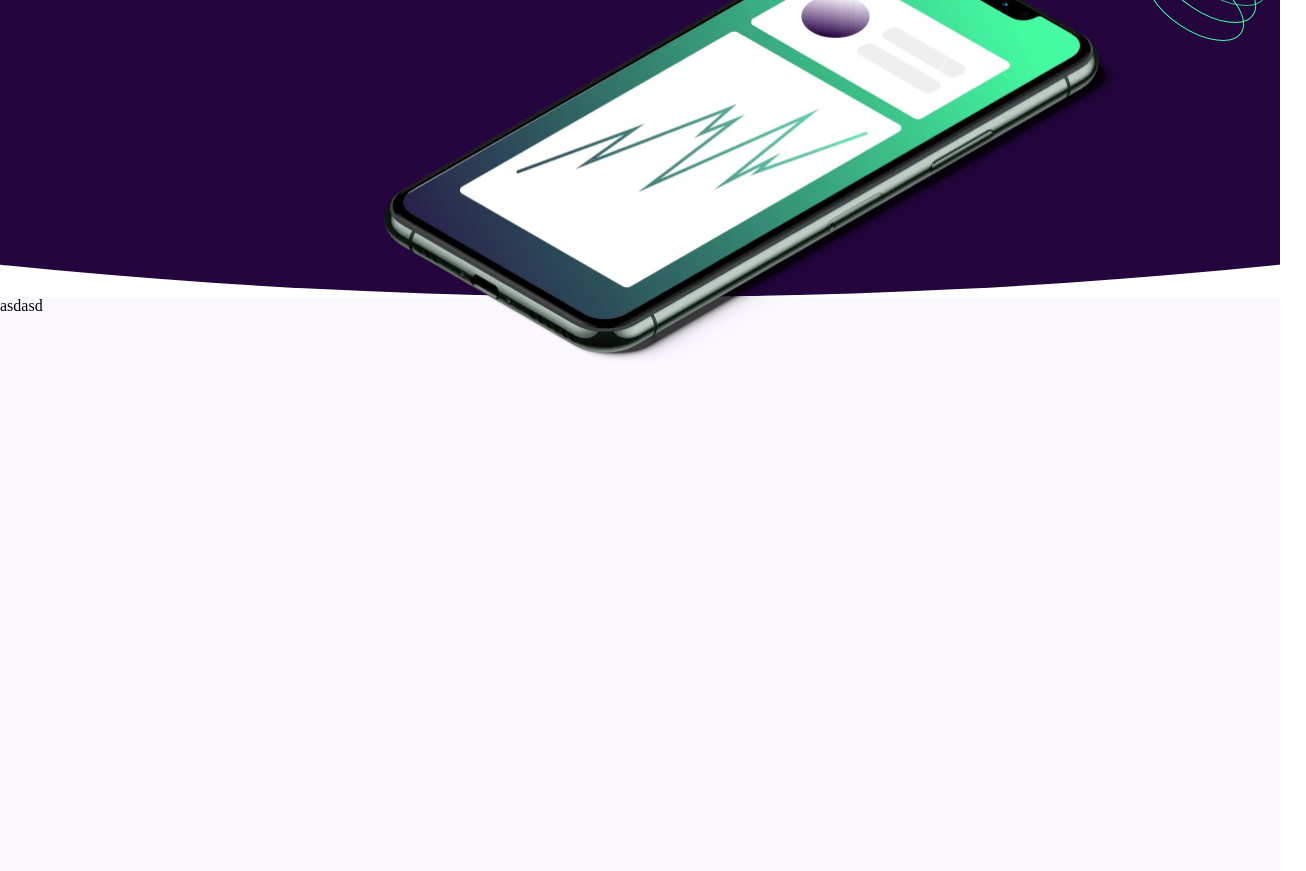
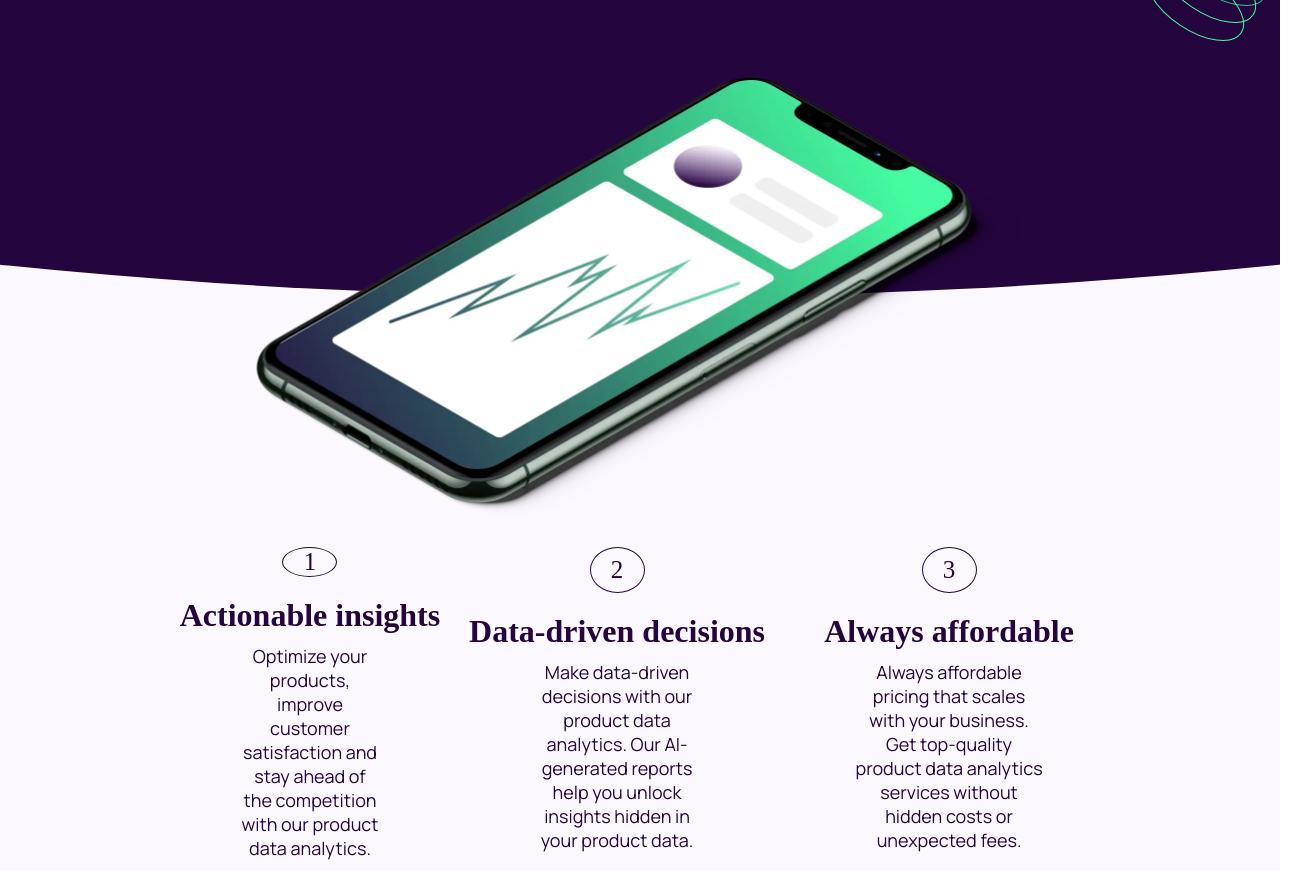
Before and after one commit to danielex1999/Challenge-newbie19, a plain HTML site: page index.html in a window 1280 px wide. Shown: the part 433-1304 px from the top of the page, 1306 px wide, since content can reach past the window. Drawn offline with Linux system fonts and the light colour scheme; a web font is replaced by a local one.

Commit message:
Seccion 02 Complete

```diff
--- a/css/index.css
+++ b/css/index.css
@@ -26,21 +26,22 @@ body {
   position: relative;
   height: 100vh;
   background-color: var(--White);
-  z-index: 1;
 }
 
 /*ID's*/
-#home-purple {
+#home-purple-advantages {
+  position: relative;
   width: 100%;
-  height: 730px;
-  background-color: var(--Purple);
+  height: 1460px;
+  background-color: var(--BlancoRaro);
   clip-path: ellipse(170% 100% at 50% 0%);
 }
 
 #section-advantages {
+  position: absolute;
   width: 100%;
   height: 720px;
-  background-color: var(--BlancoRaro);
+  background-color: hsla(62, 94%, 53%, 0.5);
   clip-path: ellipse(170% 100% at 50% 0%);
 }
 #pattern-1 {
@@ -57,11 +58,11 @@ body {
 
 #pattern-mobile {
   position: absolute;
-  bottom: 0%;
-  left: 30%;
+  top: 50%;
+  left: 50%;
+  transform: translate(-50%, -50%);
   height: 440px;
   width: 767px;
-  z-index: 2;
 }
 /*Buttons*/
 #button-line {
@@ -94,6 +95,15 @@ body {
   border: 2px solid var(--Green);
 }
 /*Class*/
+.purple-home {
+  position: relative;
+  width: 100%;
+  height: 730px;
+  background-color: var(--Purple);
+  clip-path: ellipse(170% 100% at 50% 0%);
+  z-index: 0;
+}
+
 .navegation-home {
   display: flex;
   justify-content: space-between;
@@ -103,10 +113,12 @@ body {
 
 .navegation-title {
   height: 260px;
+  max-width: 100%;
   position: relative;
   display: flex;
   justify-content: center;
   align-content: center;
+  overflow-x: clip;
 }
 
 .contenedor-title-button {
@@ -138,3 +150,47 @@ body {
   width: 160px;
   height: 60px;
 }
+
+.advantages-workit {
+  margin: 250px 161px 171px 165px;
+  width: auto;
+  display: flex;
+  justify-content: center;
+  align-items: center;
+}
+.advantages-number {
+  display: flex;
+  justify-content: space-evenly;
+  align-items: center;
+  flex-direction: column;
+  height: 305px;
+}
+
+.circle-advantage {
+  font-family: fraunces;
+  color: var(--Purple);
+  font-size: 25px;
+  border: solid 1px var(--Purple);
+  width: 55px;
+  height: 55px;
+  border-radius: 100%;
+  display: flex;
+    justify-content: center;
+    align-items: center;
+}
+
+.title-advantage{
+    font-family: fraunces;
+    font-size: 32px;
+    font-weight: bold;
+    color: var(--Purple);
+    margin-top: 20px;
+}
+.subtitle-advantage{
+    font-family: Manrope;
+    font-size: 18px;
+    color: var(--Purple);
+    margin-top: 10px;
+    text-align: center;
+    padding: 0 75px 0 75px;
+}
--- a/index.html
+++ b/index.html
@@ -11,7 +11,8 @@
 </head>
 
 <body>
-  <section id="home-purple">
+  <section id="home-purple-advantages">
+    <div class="purple-home">
       <div class="navegation-home">
         <img src="starter-code/assets/images/logo-light.svg">
         <button id="button-line">Apply for access</button>
@@ -26,11 +27,35 @@
           <button id="button-press" class="section-home-button">Learn more</button>
         </div>
       </div>
+    </div>
+    <img id="pattern-mobile" src="starter-code/assets/images/image-hero.webp" alt="">
+    <div class="advantages-workit">
+      <div class="advantages-number">
+        <p class="circle-advantage">1</p>
+        <p class="title-advantage">Actionable insights</p>
+        <p class="subtitle-advantage">Optimize your products, improve customer satisfaction and stay ahead of the
+          competition with our
+          product data analytics.</p>
+      </div>
+      <div class="advantages-number">
+        <p class="circle-advantage">2</p>
+        <p class="title-advantage">Data-driven decisions</p>
+        <p class="subtitle-advantage">Make data-driven decisions with our product data analytics. Our
+          AI-generated reports help you unlock insights hidden in your product data.</p>
+      </div>
+      <div class="advantages-number">
+        <p class="circle-advantage">3</p>
+        <p class="title-advantage">Always affordable</p>
+        <p class="subtitle-advantage">Always affordable
+          pricing that scales with your business. Get top-quality product data analytics services without hidden costs
+          or
+          unexpected fees.</p>
+      </div>
+    </div>
   </section>
-  <img id="pattern-mobile" src="starter-code/assets/images/image-hero.webp" alt="">
-<section id="section-advantages">
-  asdasd
-</section>
+  Be the first to test Hi, I'm Louis Graham, the founder of the company. Book a demo call with me to
+  become a beta tester for our app and kickstart your company. Apply for access below and I’ll be in touch to schedule a
+  call. Apply for access
 
 
 
```
Lines whose indentation alone changed are shown as unchanged.
